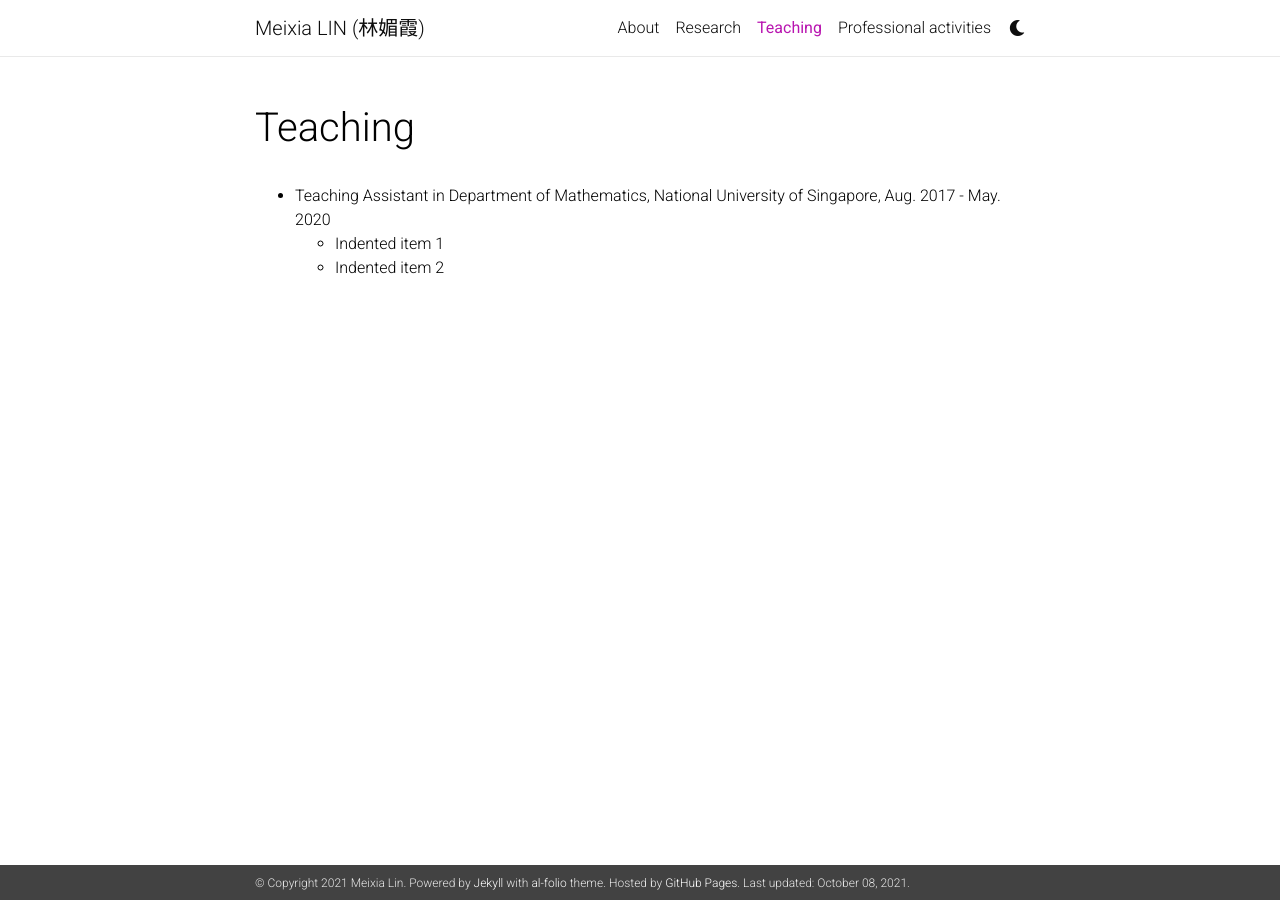
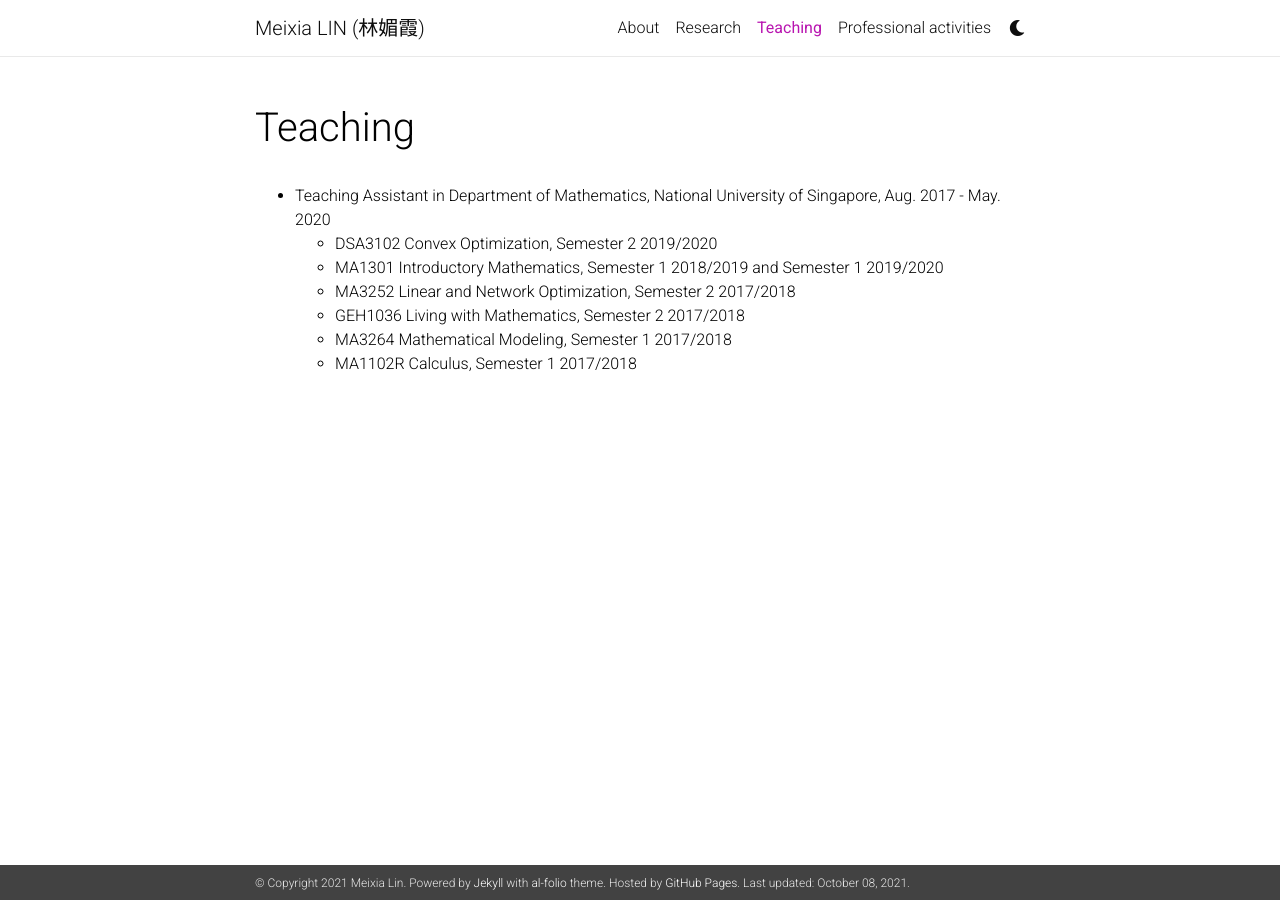
Before and after one commit to linmeixia/linmeixia.github.io, a Jekyll site: the page built from _pages/teaching.md, in a window 1280 px wide. Built offline with Jekyll 4.4.1, drawn with Linux system fonts in a browser that asks for light colours; nearby versions of some CDN libraries; comment, search, counter and statistics services are not loaded; a style sheet for code colours, icons or effects is not loaded.

Commit message:
Update teaching.md

```diff
--- a/_pages/teaching.md
+++ b/_pages/teaching.md
@@ -8,5 +8,9 @@ nav: true
 ---
 
 - Teaching Assistant in Department of Mathematics, National University of Singapore, Aug. 2017 - May. 2020
-    - Indented item 1
-    - Indented item 2
+    - DSA3102 Convex Optimization, Semester 2 2019/2020
+    - MA1301 Introductory Mathematics, Semester 1 2018/2019 and Semester 1 2019/2020
+    - MA3252 Linear and Network Optimization, Semester 2 2017/2018
+    - GEH1036 Living with Mathematics, Semester 2 2017/2018
+    - MA3264 Mathematical Modeling, Semester 1 2017/2018
+    - MA1102R Calculus, Semester 1 2017/2018
```
